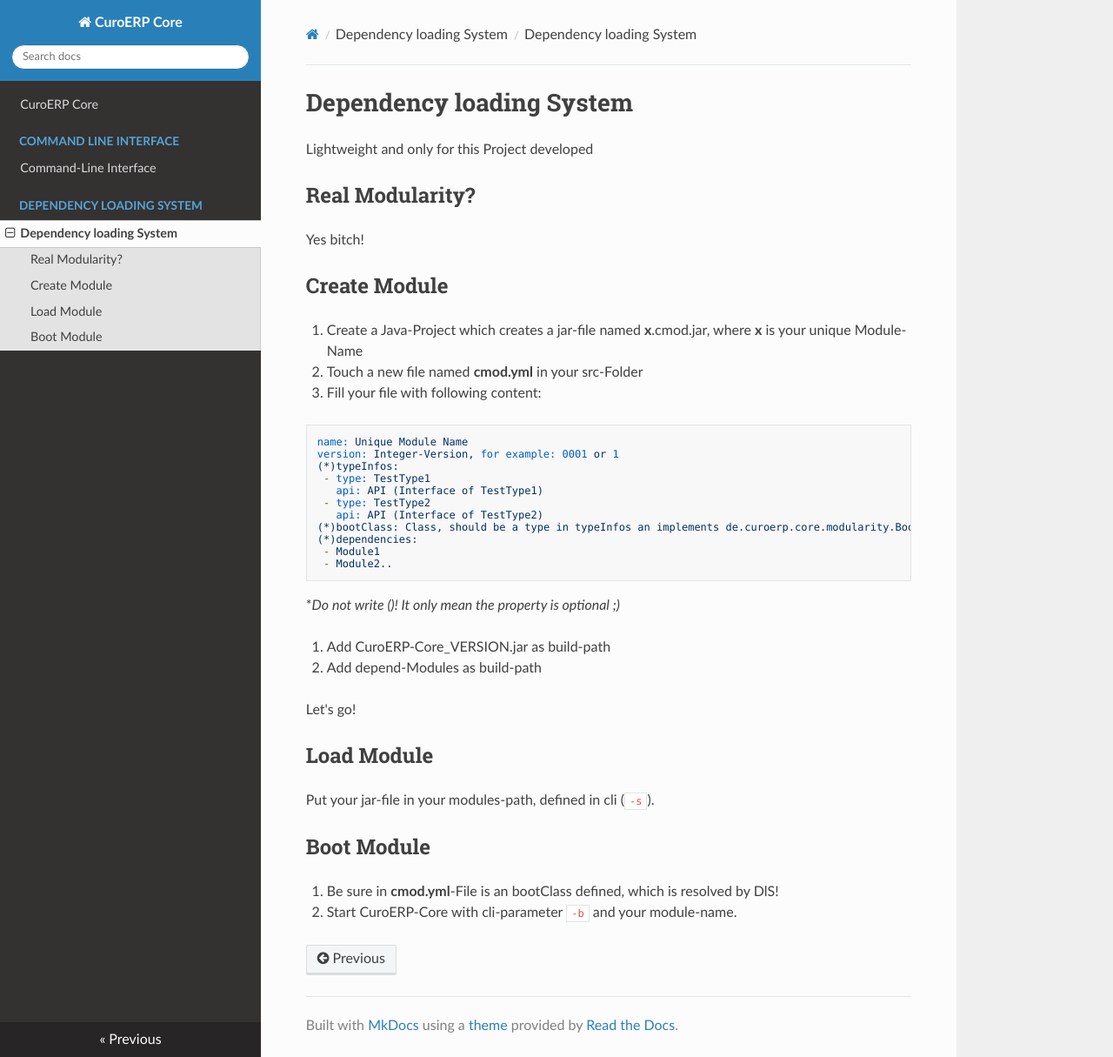
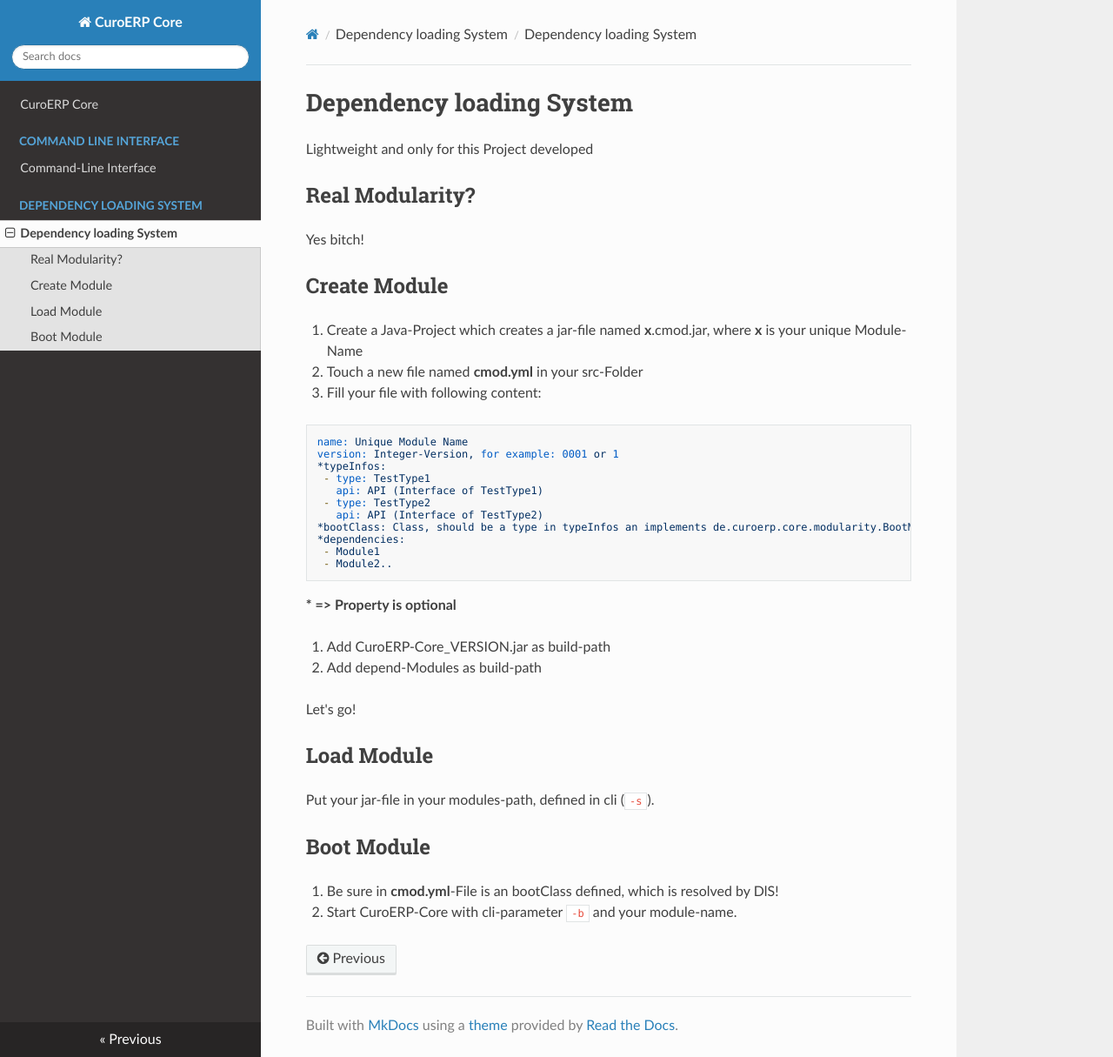
Before and after one commit to heinleit/curoerp-core, an MkDocs documentation site: the page built from docs/Dependency_loading_System/index.md, in a window 1280 px wide and 1215 px high. Shown: the whole window at 87% size. Built offline with MkDocs 1.6.1, drawn with Linux system fonts in a browser that asks for light colours; nearby versions of some CDN libraries.

Commit message:
Update index.md

````diff
--- a/docs/Dependency_loading_System/index.md
+++ b/docs/Dependency_loading_System/index.md
@@ -17,17 +17,17 @@ Yes bitch!
 ```yaml
 name: Unique Module Name
 version: Integer-Version, for example: 0001 or 1
-(*)typeInfos:
+*typeInfos:
  - type: TestType1
    api: API (Interface of TestType1)
  - type: TestType2
    api: API (Interface of TestType2)
-(*)bootClass: Class, should be a type in typeInfos an implements de.curoerp.core.modularity.BootModule
-(*)dependencies:
+*bootClass: Class, should be a type in typeInfos an implements de.curoerp.core.modularity.BootModule
+*dependencies:
  - Module1
  - Module2..
 ```
-**Do not write (*)! It only mean the property is optional ;)**
+ **\* => Property is optional**
 
 4. Add CuroERP-Core_VERSION.jar as build-path
 
````
